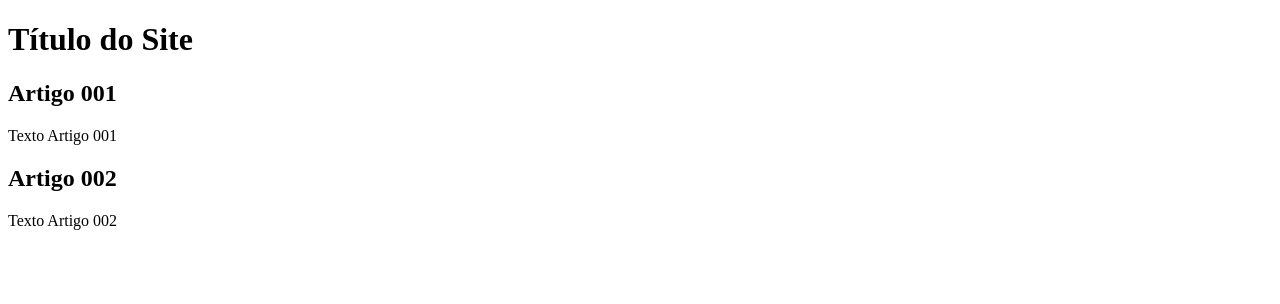
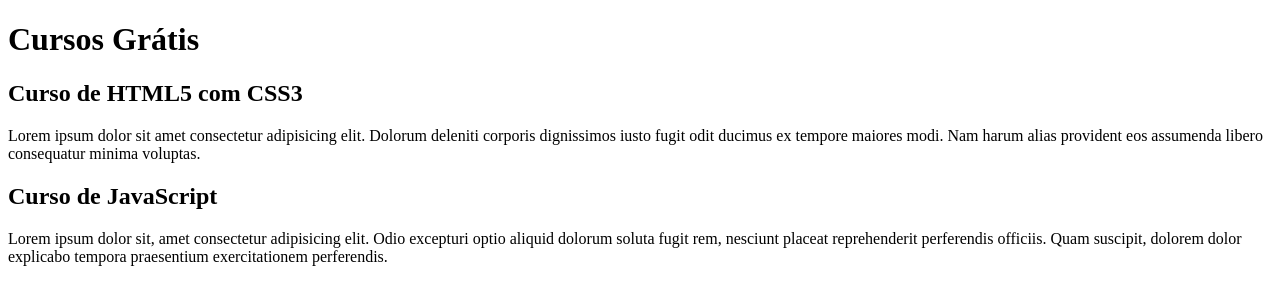
Before and after one commit to diegoamato/Projeto-Site-Teste, a plain HTML site: page index.html in a window 1280 px wide. Drawn offline with Linux system fonts and the light colour scheme.

Commit message:
comecei a escrever o conteúdo

```diff
--- a/index.html
+++ b/index.html
@@ -9,15 +9,15 @@
 <body>
     <main>
         <header>
-            <h1>Título do Site</h1>
+            <h1>Cursos Grátis</h1>
         </header>
         <article>
-            <h2>Artigo 001</h2>
-            <p>Texto Artigo 001</p>
+            <h2>Curso de HTML5 com CSS3</h2>
+            <p>Lorem ipsum dolor sit amet consectetur adipisicing elit. Dolorum deleniti corporis dignissimos iusto fugit odit ducimus ex tempore maiores modi. Nam harum alias provident eos assumenda libero consequatur minima voluptas.</p>
         </article>
         <article>
-            <h2>Artigo 002</h2>
-            <p>Texto Artigo 002</p>
+            <h2>Curso de JavaScript</h2>
+            <p>Lorem ipsum dolor sit, amet consectetur adipisicing elit. Odio excepturi optio aliquid dolorum soluta fugit rem, nesciunt placeat reprehenderit perferendis officiis. Quam suscipit, dolorem dolor explicabo tempora praesentium exercitationem perferendis.</p>
         </article>
     </main>
 </body>
```
